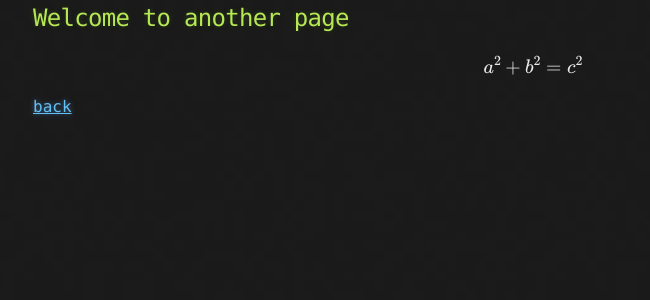
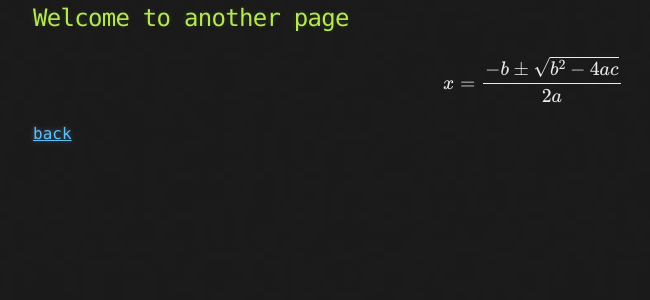
Before and after one commit to victorzhao2019/hacker, a Jekyll site: the page built from another-page.md, in a window 1280 px wide. Shown: the top 300 px of the page, without its empty margins (107-757 px from the left). Built offline with Jekyll 4.4.1, drawn with Linux system fonts in a browser that asks for light colours; formulas are drawn with MathJax 3; our own code applies the rules of GitHub Pages for plain Markdown files.

Commit message:
second commit

```diff
--- a/another-page.md
+++ b/another-page.md
@@ -4,6 +4,6 @@ layout: default
 
 ## Welcome to another page
 
-$$ a^2+b^2=c^2 $$
+$$ x = {-b \pm \sqrt{b^2-4ac} \over 2a} $$
 
 [back](./)
```
